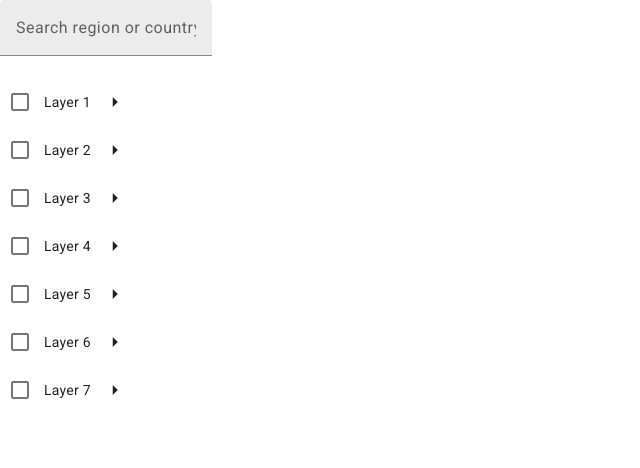
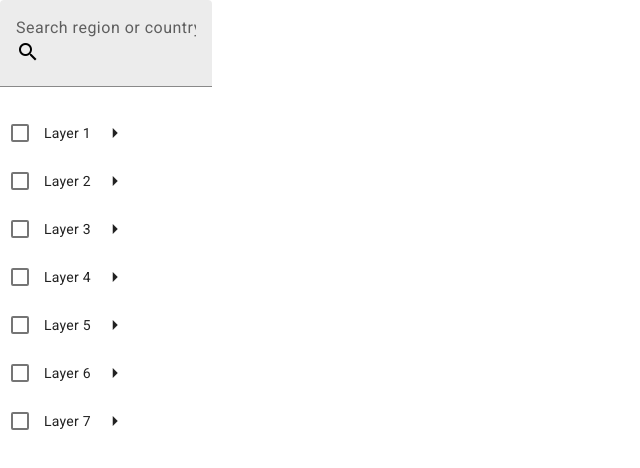
Before and after one commit to leanhtai01/angular-generic-components, an Angular app: page / in a window 1280 px wide. Shown: the top 468 px of the page, without its empty margins (0-640 px from the left). Built offline with nearby package versions, Linux system fonts and the light colour scheme.

Commit message:
add search icon

```diff
--- a/src/app/generic-tree-with-checkboxes/generic-tree-with-checkboxes.component.html
+++ b/src/app/generic-tree-with-checkboxes/generic-tree-with-checkboxes.component.html
@@ -1,5 +1,6 @@
 <mat-form-field>
   <input matInput [placeholder]="searchPlaceholder" (keyup)="search($event)">
+  <mat-icon class="ml-2 position-absolute" style="top: 4px; right: 10px;">search</mat-icon>
 </mat-form-field>
 <mat-tree [dataSource]="dataSource" [treeControl]="treeControl">
   <mat-tree-node *matTreeNodeDef="let node" [style.display]="isDisplayed(node) ? 'flex' : 'none'" matTreeNodeToggle
```
